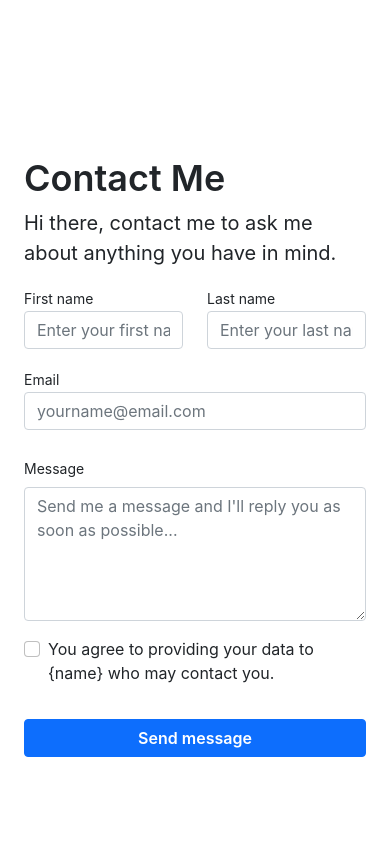
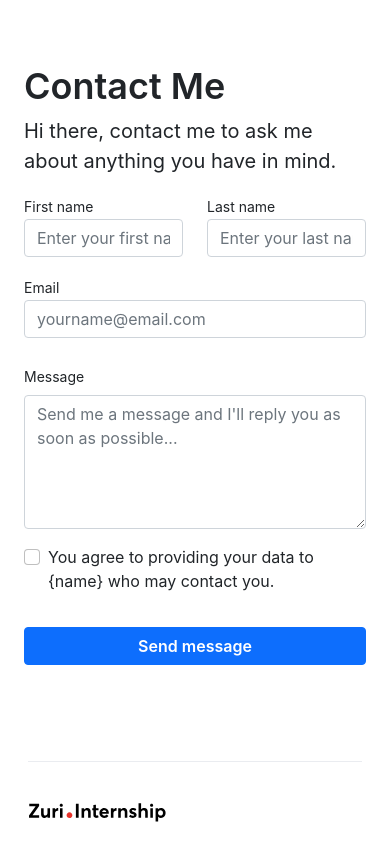
Before and after one commit to just-hope-netizen/link-tree-, a React (Create React App) app: page /contact in a window 390 px wide. Shown: the top 844 px of the page. Built offline with nearby package versions, Linux system fonts and the light colour scheme.

Commit message:
Fix: Too much margin on contact container fixed

```diff
--- a/src/components/Form/index.jsx
+++ b/src/components/Form/index.jsx
@@ -46,16 +46,7 @@ export const ContactForm = () => {
         label={`You agree to providing your data to {name} who may contact you.`}
       />
       <Col>
-        <Button
-          type="submit"
-          id="btn_submit"
-          style={{
-            width: "100%",
-            margin: "32px 0 150px",
-            fontSize: "16px",
-            fontWeight: "600",
-          }}
-        >
+        <Button type="submit" id="btn_submit">
           Send message
         </Button>
       </Col>
--- a/src/index.css
+++ b/src/index.css
@@ -59,6 +59,16 @@ footer p{
   font-weight: 400;
   line-height: 20px;
 }
+.contact-container{
+  max-width: 720px;
+  margin: 156px auto 0
+}
+#btn_submit{
+  width: 100%;
+  margin: 32px 0 150px;
+  font-size: 16px;
+  font-weight: 600;
+}
 @media (max-width: 425px) {
   .card {
     height: 68px !important;
@@ -78,10 +88,17 @@ footer p{
     font-size: 14px;
   }
   footer div svg{
-width: 138.77px;
+    width: 138.77px;
   }
   footer div img{
     width: 99.1px;
 
   }
+  .contact-container {
+    margin-top: 64px !important;
+
+  }
+  #btn_submit{
+    margin-bottom: 64px;
+  }
 }
--- a/src/pages/Contact/index.jsx
+++ b/src/pages/Contact/index.jsx
@@ -5,7 +5,7 @@ import { Container } from "react-bootstrap";
 export const Contact = () => {
   return (
     <div className="container-fluid">
-      <Container style={{ maxWidth: "720px", margin: "156px auto 0" }}>
+      <Container className="contact-container">
         <header>
           <h1
             style={{ fontWeight: "600", fontSize: "36px", lineHeight: "44px" }}
```
